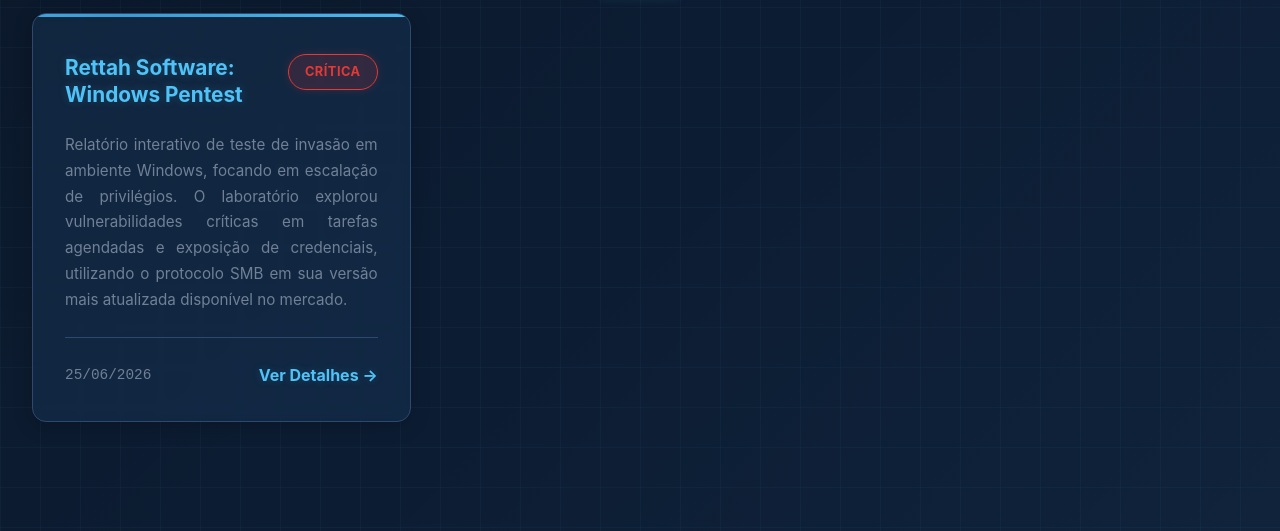
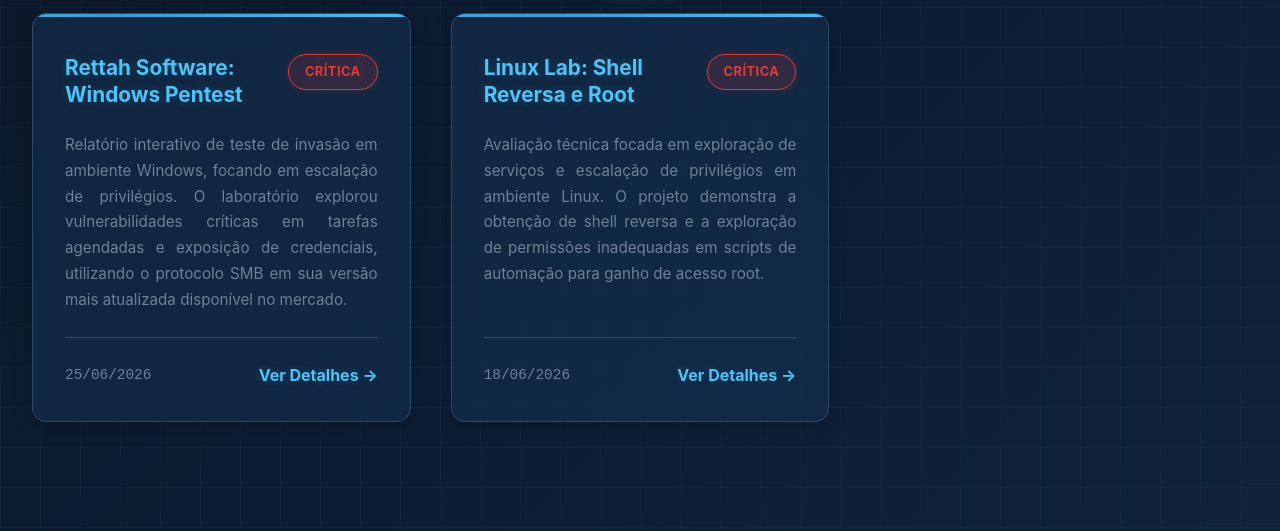
Before and after one commit to oTalDoFirewall/Personal-Site, a plain HTML site: page projects.html in a window 1280 px wide. Shown: the part 269-800 px from the top of the page. Drawn offline with Linux system fonts and the light colour scheme.

Commit message:
Update projects.html

```diff
--- a/projects.html
+++ b/projects.html
@@ -24,12 +24,12 @@
     </nav>
 
     <!-- Projects Section -->
-    <section class="projects-section">
+        <section class="projects-section">
         <div class="container">
             <h1 class="section-title animate-in">Laboratórios & Projetos</h1>
 
             <div class="projects-grid">
-                <!-- TEMPLATE DE PROJETO - Duplique este bloco para adicionar novos projetos -->
+                <!-- Projeto 1: Windows Pentest -->
                 <div class="project-card animate-in">
                     <div class="project-header">
                         <h3 class="project-title">Rettah Software: Windows Pentest</h3>
@@ -44,10 +44,26 @@
                     </div>
                 </div>
 
-                <!-- ADICIONE MAIS PROJETOS AQUI - Copie o bloco acima e preencha -->
+                <!-- Projeto 2: Linux Pentest (NOVO) -->
+                <div class="project-card animate-in">
+                    <div class="project-header">
+                        <h3 class="project-title">Linux Lab: Shell Reversa e Root</h3>
+                        <span class="project-badge badge-critical">Crítica</span>
+                    </div>
+                    <p class="project-description" align="justify">
+                        Avaliação técnica focada em exploração de serviços e escalação de privilégios em ambiente Linux. O projeto demonstra a obtenção de shell reversa e a exploração de permissões inadequadas em scripts de automação para ganho de acesso root.
+                    </p>
+                    <div class="project-footer">
+                        <span class="project-date">18/06/2026</span>
+                        <a href="projects/pentest-linux-lab/index.html" class="project-link">Ver Detalhes →</a>
+                    </div>
+                </div>
+
+                <!-- ADICIONE MAIS PROJETOS AQUI -->
             </div>
         </div>
     </section>
+
 
     <!-- Footer -->
     <footer class="footer">
```
